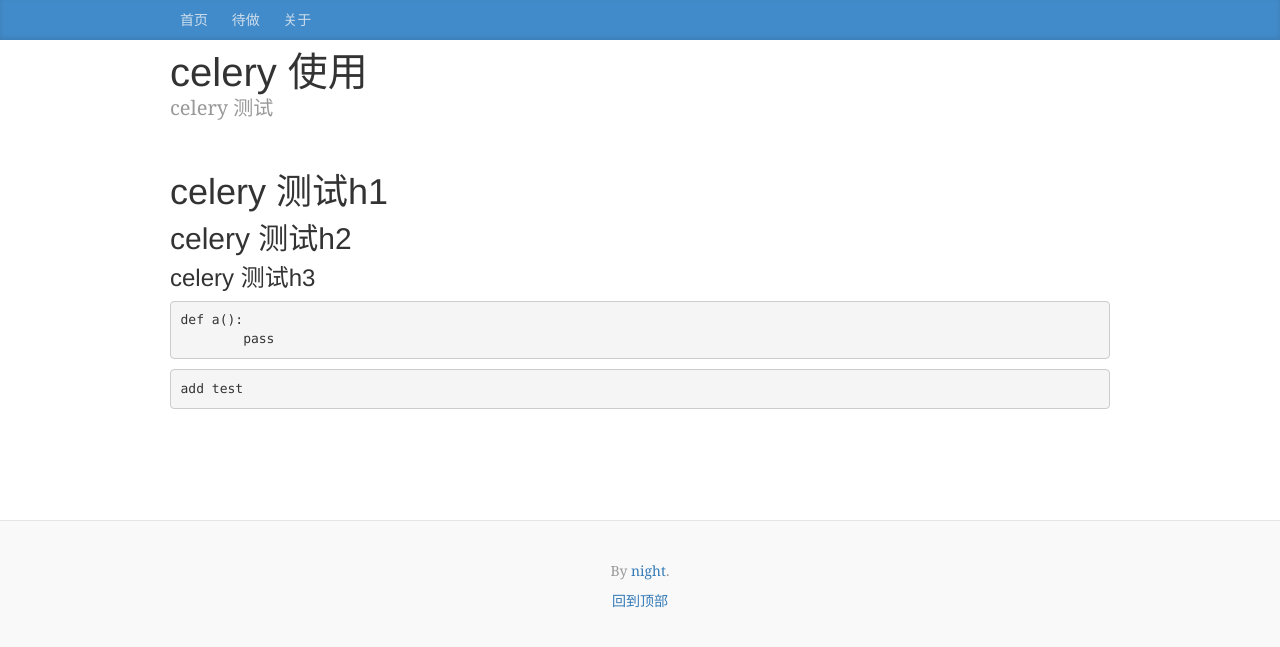
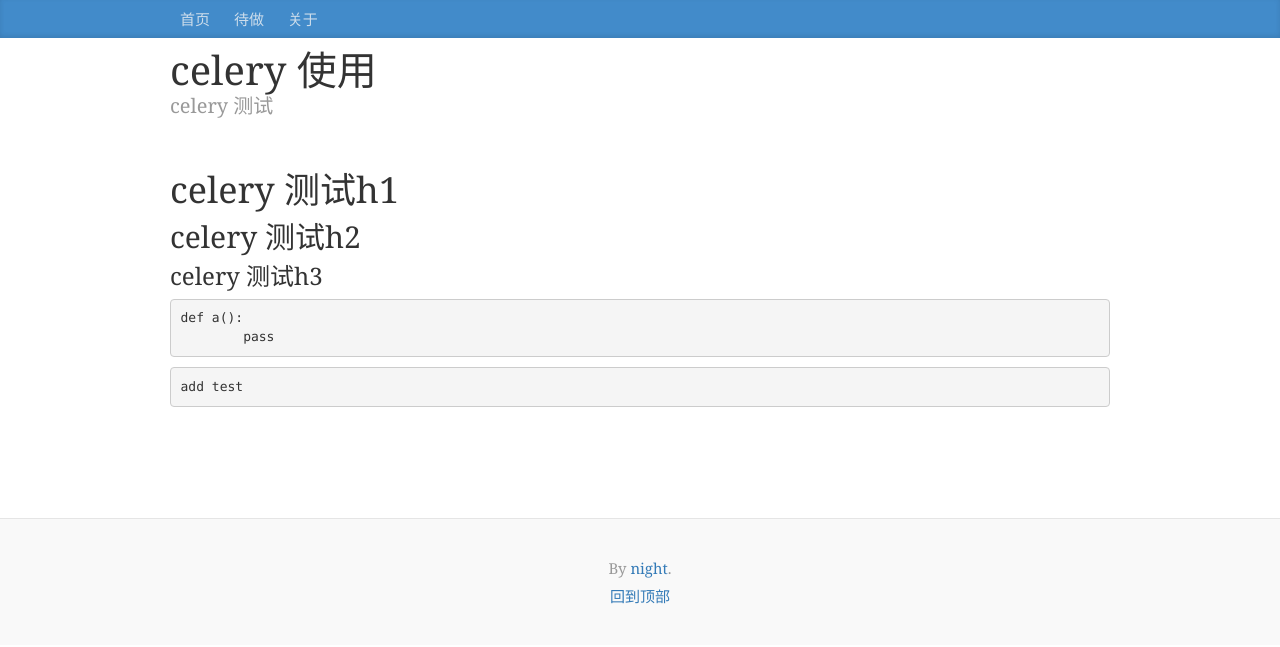
Before and after one commit to night1008/night1008.github.io, a Jekyll site: the page built from _posts/2016-11-09-celery.md, in a window 1280 px wide. Shown: the top 647 px of the page. Built offline with Jekyll 4.4.1, drawn with Linux system fonts in a browser that asks for light colours.

Commit message:
update css

```diff
--- a/assets/css/custom.css
+++ b/assets/css/custom.css
@@ -3,8 +3,9 @@
  */
 
 body {
-  font-family: Georgia, "Times New Roman", Times, serif;
-  color: #555;
+  font-family: "微软雅黑","Microsoft YaHei", Georgia, "Times New Roman", Times, serif;
+  font-size: 15px;
+  line-height: 1.2;
 }
 
 h1, .h1,
@@ -14,7 +15,6 @@ h4, .h4,
 h5, .h5,
 h6, .h6 {
   margin-top: 0;
-  font-family: "Helvetica Neue", Helvetica, Arial, sans-serif;
   font-weight: normal;
   color: #333;
 }
@@ -41,6 +41,12 @@ h6, .h6 {
   -webkit-box-shadow: inset 0 -2px 5px rgba(0,0,0,.1);
           box-shadow: inset 0 -2px 5px rgba(0,0,0,.1);
 }
+.blog-container {
+  min-height: 480px;
+  background-color: #9DFF33;
+  border-radius: 5px;
+}
+
 
 /* Nav links */
 .blog-nav-item {
@@ -164,6 +170,7 @@ h6, .h6 {
   background-color: #f9f9f9;
   border-top: 1px solid #e5e5e5;
 }
+
 .blog-footer p:last-child {
   margin-bottom: 0;
 }
```
